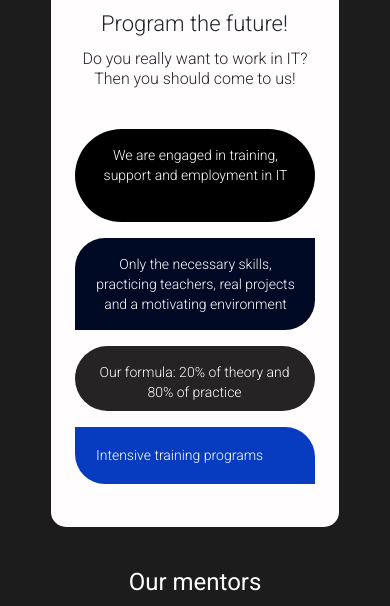
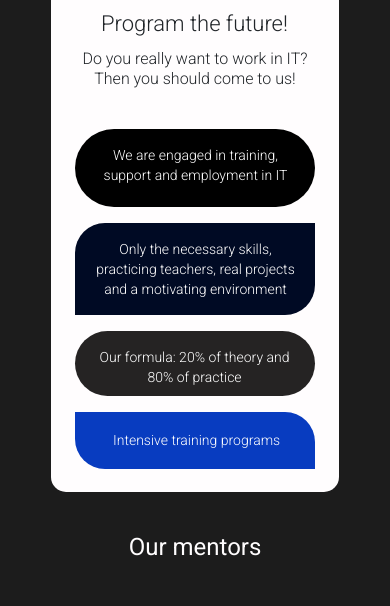
Before and after one commit to VinITAAcademy/b23_dv_dark, a plain HTML site: page developers-en.html in a window 390 px wide. Shown: the part 135-741 px from the top of the page. Drawn offline with nearby package versions, Linux system fonts and the light colour scheme; a script that the page names is missing.

Commit message:
the developers' EN  page bugs fixed

```diff
--- a/developers-en.html
+++ b/developers-en.html
@@ -122,14 +122,14 @@
                     EN
                 </div>
                 <div class="br-header"></div>
-                <a class="link-language" href="#developers">
+                <a class="link-language" href="developers">
                     <div class="translate translate-one">
                         UA
                     </div>
                 </a>
             </div>
         </div>
-        <div class="about-container">
+        <div class="about-container about-container-en">
             <div class="container-one">
                 <div class="container-intita">
                     <a class="link-intita" target="_blank" href="https://www.ita.in.ua/">
@@ -151,7 +151,7 @@
                 </div>
             </div>
             <div class="fields-about-container">
-                <div class="container-about-one">
+                <div class="container-about-one container-about-one-en">
                     We are engaged in training, support and employment in IT
                 </div>
                 <div class="container-about-two">
@@ -160,7 +160,7 @@
                 <div class="container-about-three">
                     Our formula: 20% of theory and 80% of practice
                 </div>
-                <div class="container-about-four">
+                <div class="container-about-four container-about-four-en">
                     Intensive training programs
                 </div>
             </div>
@@ -351,10 +351,10 @@
             </a>
             <a class="link-linkedin" target="_blank" href="https://www.linkedin.com/in/sergey-korol-826172114/">
                 <div class="container-student">
-                    <img class="picture-team" src="src/assets/images/developers/team/Sergii_Korol.jpg">
+                    <img class="picture-team" src="src/assets/images/developers/team/Serhii_Korol.jpg">
                     <div class="container-student-text">
                         <div class="name-student">
-                            Sergii<br>Korol
+                            Serhii<br>Korol
                         </div>
                         <span class="about-students-light">
                             Developer
--- a/src/css/developers.css
+++ b/src/css/developers.css
@@ -563,6 +563,13 @@ a.btn-1.btn-white.btn-animation-1.btn-progect-footer:hover {
         transform: translateY(0);
     }
 }
+
+/* English version starts */
+#blur-container-br .about-container .fields-about-container .container-about-four-en {
+    padding-left: 80px;
+}
+
+/* English version ends */
 
 @media screen and (max-width: 1023px) {
 
@@ -1188,4 +1195,19 @@ a.btn-1.btn-white.btn-animation-1.btn-progect-footer:hover {
         height: 40px;
         padding-top: 9px;
     }
+
+    /* English version starts */
+    #blur-container-br .about-container-en {
+        height: 560px;
+    }
+
+    #blur-container-br .about-container .fields-about-container .container-about-one-en {
+        height: 78px;
+    }
+
+    #blur-container-br .about-container .fields-about-container .container-about-four-en {
+        padding-left: 38px;
+    }
+
+    /* English version ends */
 }
```
Also changed, not shown: src/assets/images/developers/team/Serhii_Korol.jpg (renamed from src/assets/images/developers/team/Sergii_Korol.jpg).
